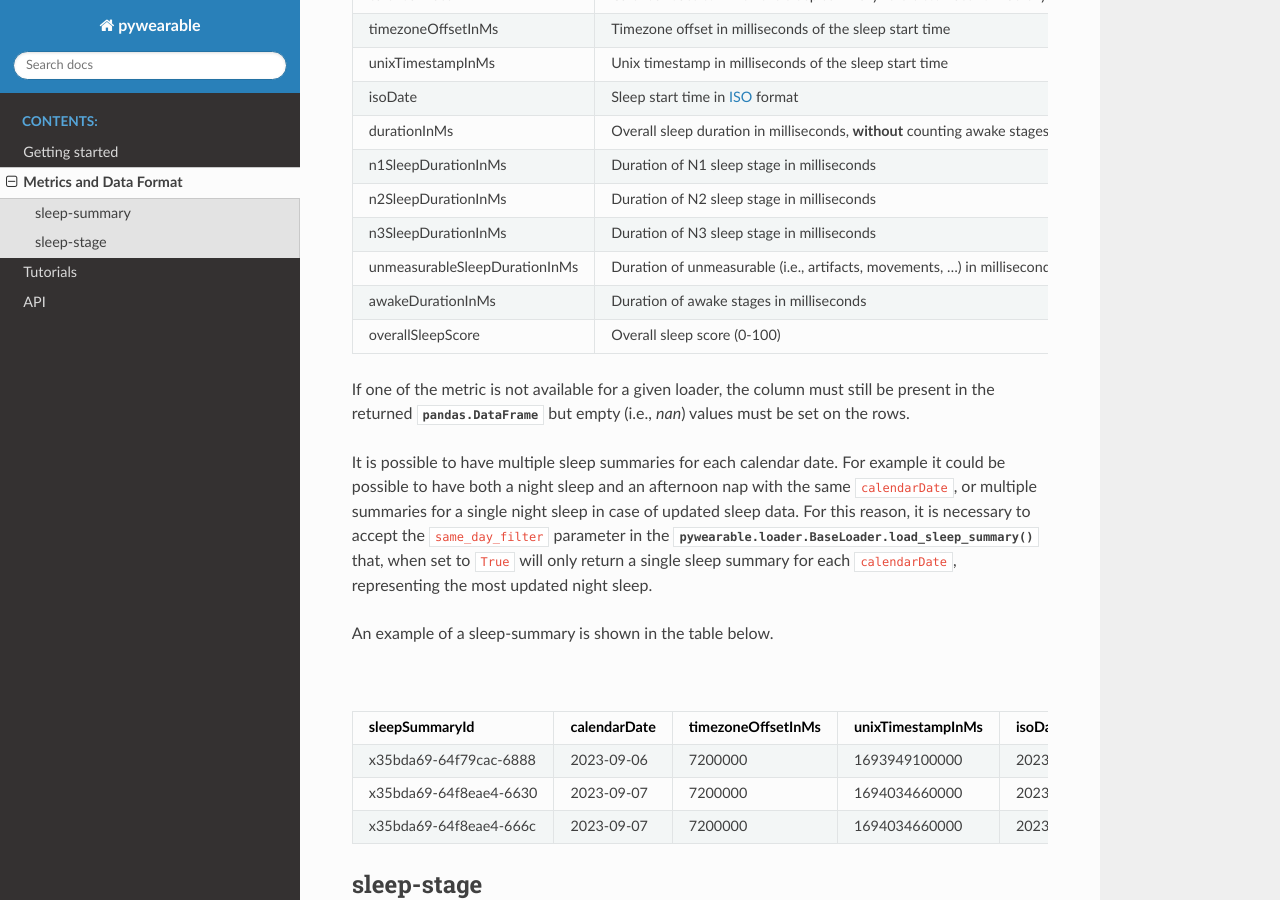
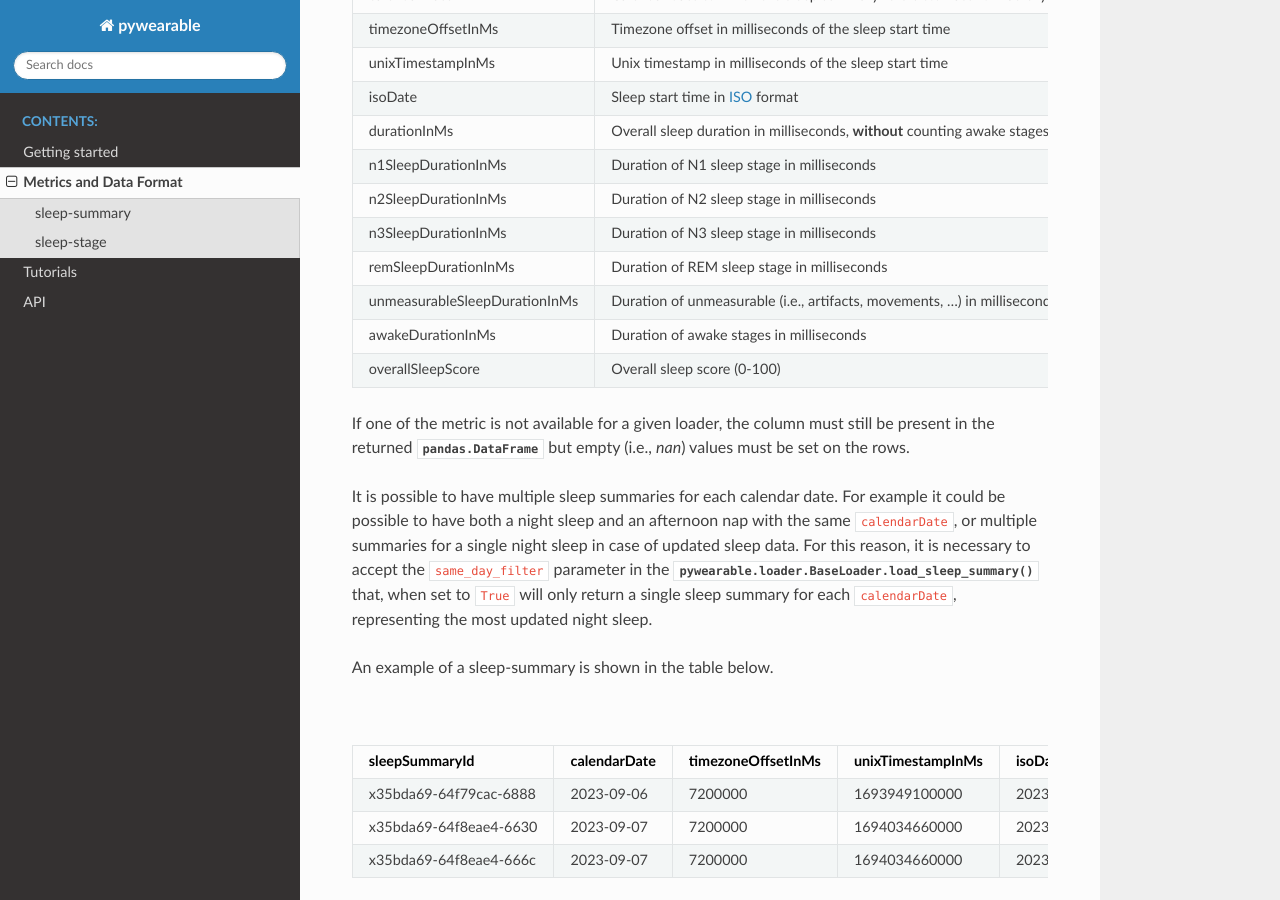
Before and after one commit to dado93/pywearable, a Sphinx documentation site: the page built from docs/_pages/metrics.rst, in a window 1280 px wide and 900 px high, scrolled down 720 px. Built offline with Sphinx 7.4.7 and the Read the Docs theme 2.0.0, drawn with Linux system fonts in a browser that asks for light colours.

Commit message:
Added description of REM duration in sleep-summary metric

```diff
--- a/docs/_pages/metrics.rst
+++ b/docs/_pages/metrics.rst
@@ -51,6 +51,9 @@ The required fields for this metric are the following ones:
       - ``pywearable.constants._SLEEP_SUMMARY_N2_SLEEP_DURATION_IN_MS_COL``
     * - n3SleepDurationInMs
       - Duration of N3 sleep stage in milliseconds
+      - ``pywearable.constants._SLEEP_SUMMARY_N3_SLEEP_DURATION_IN_MS_COL``
+    * - remSleepDurationInMs
+      - Duration of REM sleep stage in milliseconds
       - ``pywearable.constants._SLEEP_SUMMARY_N3_SLEEP_DURATION_IN_MS_COL``
     * - unmeasurableSleepDurationInMs
       - Duration of unmeasurable (i.e., artifacts, movements, ...) in milliseconds
```
